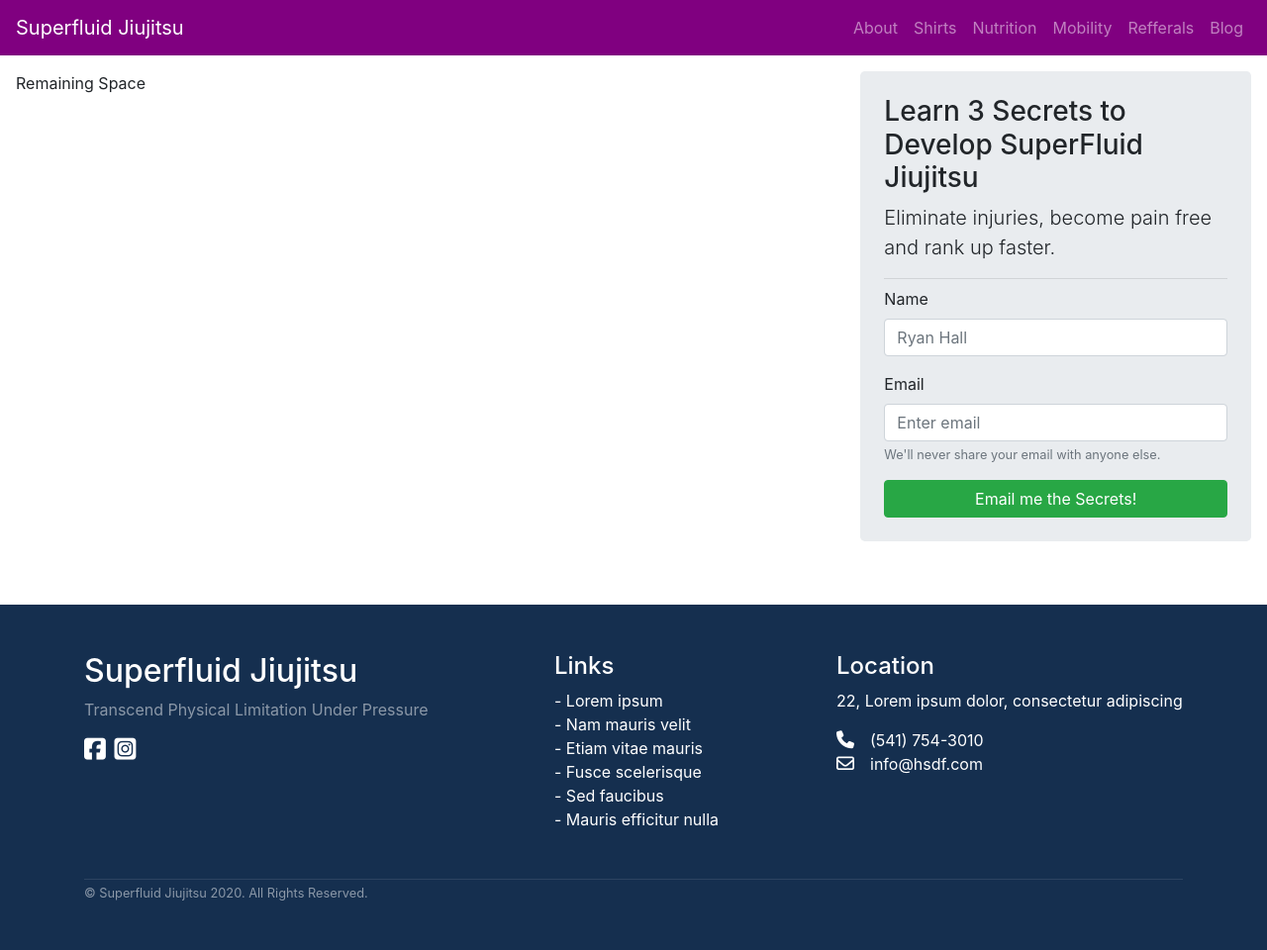
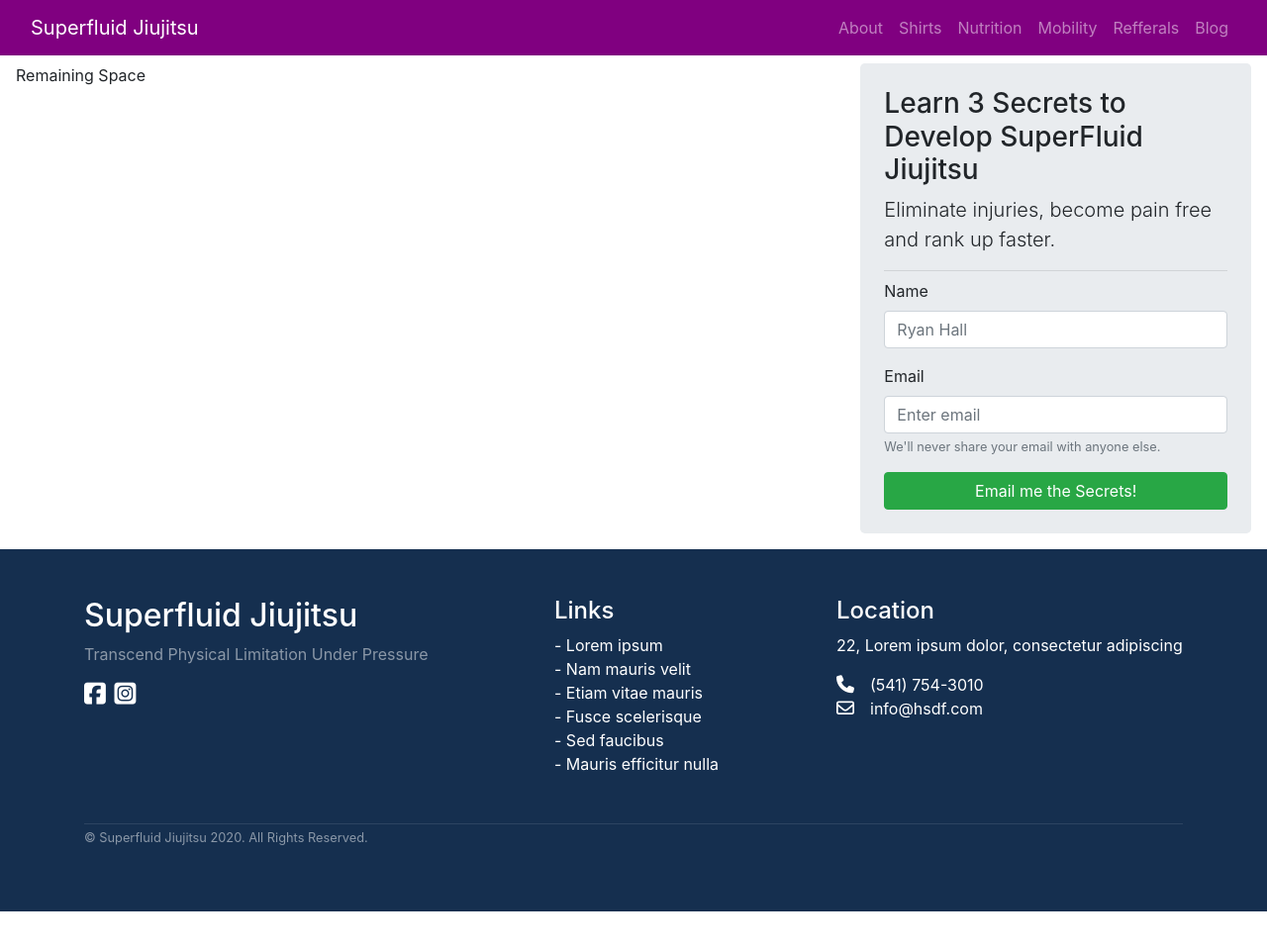
Before and after one commit to sphericalwave/sfjits, a Jekyll site: the page built from index.md, in a window 1280 px wide and 977 px high. Shown: the top 960 px of the window at 99% size. Built offline with Jekyll 4.4.1, drawn with Linux system fonts in a browser that asks for light colours; nearby versions of some CDN libraries.

Commit message:
adjustment to footer padding. fixed navbar to top. style.css in progress.

```diff
--- a/_includes/footer.html
+++ b/_includes/footer.html
@@ -1,4 +1,4 @@
-<div class="mt-5 pt-5 pb-5 footer">
+<div class=" pt-5 pb-5 footer">
 
   <div class="container">
 
--- a/_includes/header.html
+++ b/_includes/header.html
@@ -14,28 +14,33 @@
 </style>
 
 
-<nav class="navbar navbar-expand-sm navbar-dark  navbar-custom navbar-fixed-top">
+<nav class="navbar navbar-expand-sm navbar-dark navbar-custom fixed-top">
+
+  <div class="container-fluid">
+
     <a class="navbar-brand" href="/">Superfluid Jiujitsu</a>
+
     <button class="navbar-toggler" type="button" data-toggle="collapse" data-target="#navbarNavAltMarkup" aria-controls="navbarNavAltMarkup" aria-expanded="false" aria-label="Toggle navigation">
+
       <span class="navbar-toggler-icon"></span>
+
     </button>
+
     <div class="collapse navbar-collapse" id="navbarNavAltMarkup">
+
       <div class="navbar-nav ml-auto">
 
         <a class="nav-link d-inline" href="/about.html"> About </a>
-
         <a class="nav-link d-inline" href="/shirts.html"> Shirts </a>
-
         <a class="nav-link d-inline" href="/nutrition.html"> Nutrition </a>
-
         <a class="nav-link d-inline" href="/mobility.html"> Mobility </a>
-
         <a class="nav-link d-inline" href="/refferals.html"> Refferals </a>
-
-      <!-- <a class="nav-link d-inline" href="/shop.html"> Shop </a> -->
-
         <a class="nav-link d-inline" href="/blog.html"> Blog </a>
 
       </div>
+
     </div>
+
+  </div>
+
 </nav>
--- a/_layouts/default.html
+++ b/_layouts/default.html
@@ -7,12 +7,12 @@
 
     {%- include header.html -%}
 
-    <div class="container-fluid ">
+    <div class="container-fluid pt-5"> <!-- FIXME padding to deal with fixed top nav bar-->
 
       <div class="row ">
-        <!-- <div class="col text-left p-3"> -->
+
           {{ content }}
-        <!-- </div> -->
+
       </div>
 
 
--- a/assets/css/style.scss
+++ b/assets/css/style.scss
@@ -50,13 +50,13 @@
    }
  }
 
- html,body{
-    height:100%;
-}
+//  html,body{
+//     height:100%;
+// }
 
-nav {
-  width: 100%
-}
+// nav {
+//   width: 100%
+// }
 
 
 //footer css
@@ -65,7 +65,7 @@
   color:white;
 
   .links{
-    ul {list-style-type: none;}
+    ul { list-style-type: none; }
     li a{
       color: white;
       transition: color .2s;
```
Lines whose indentation alone changed are shown as unchanged.
